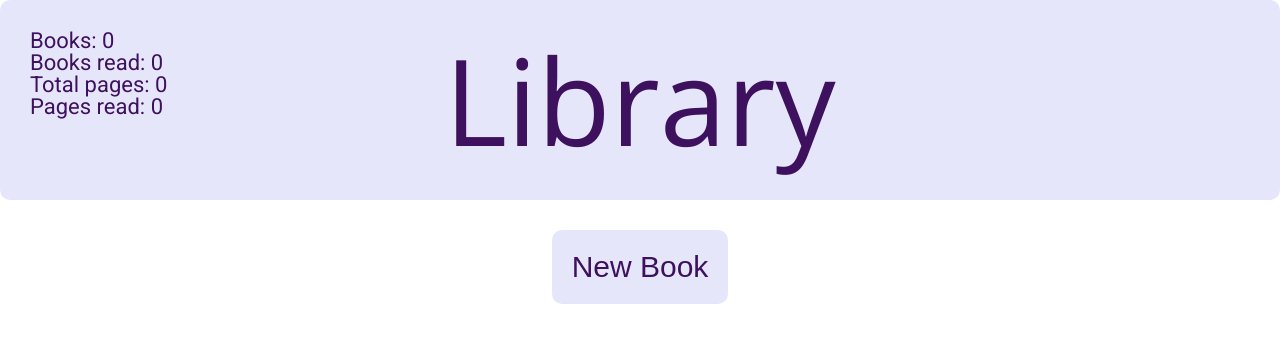
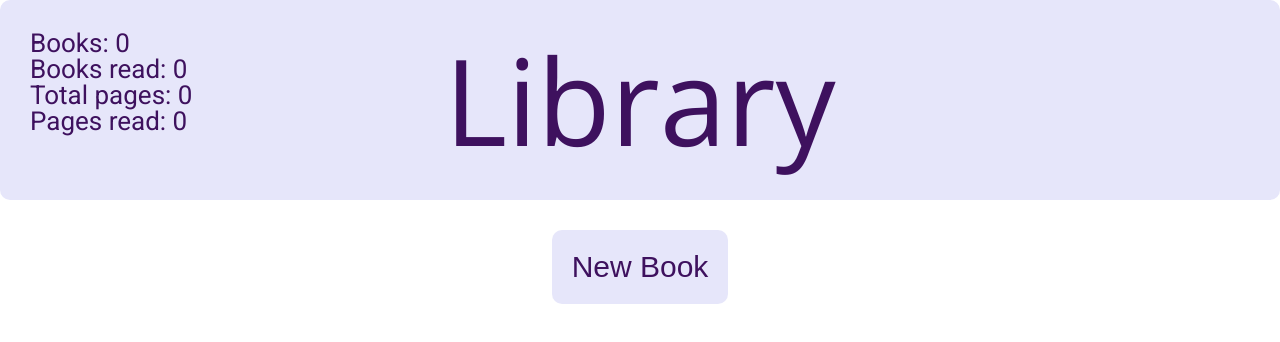
Before and after one commit to SajmonNowak/Library, a plain HTML site: page index.html in a window 1280 px wide. Drawn offline with nearby package versions, Linux system fonts and the light colour scheme.

Commit message:
Update style.css

```diff
--- a/style.css
+++ b/style.css
@@ -9,8 +9,13 @@ h1 {
 }
 
 
-p, ::placeholder {
-    font-size: 22px;
+p {
+    font-size: 26px;
+    font-family: 'Roboto';
+}
+
+::placeholder {
+    font-soze: 18px;
     font-family: 'Roboto';
 }
 
```
